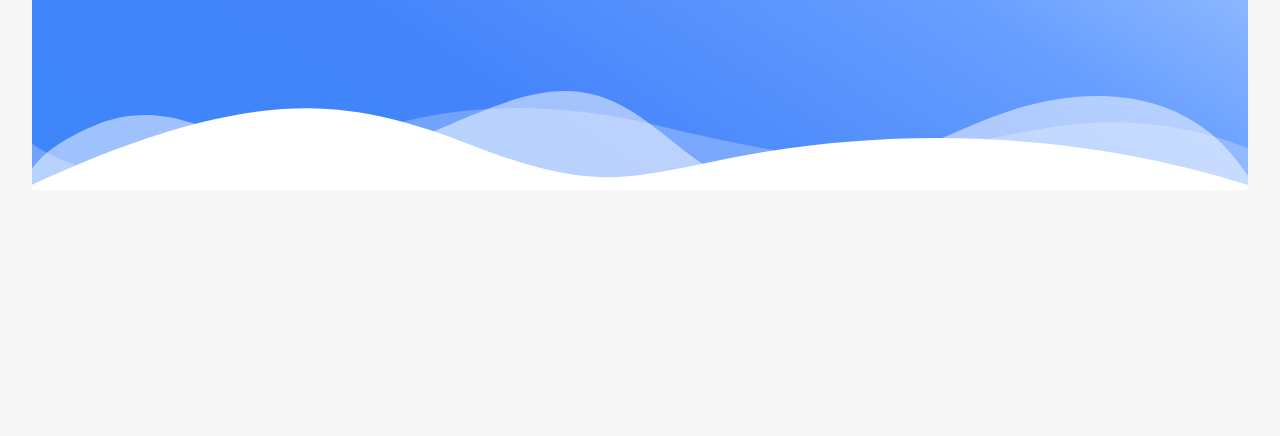
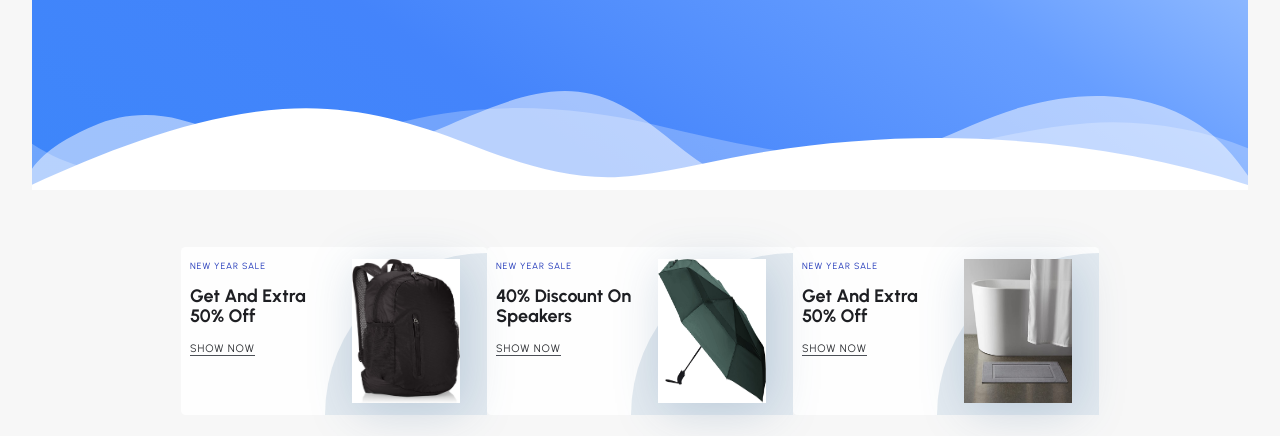
Before and after one commit to sajidmehmoodtariq30/E-Commerce, a website built with Vite: page index.html in a window 1280 px wide. Shown: the part 739-1175 px from the top of the page. Before the commit the page ends 929 px from the top, so only its background shows below. Built offline with nearby package versions, Linux system fonts and the light colour scheme; a web font is replaced by a local one.

Commit message:
extra product section added

```diff
--- a/index.html
+++ b/index.html
@@ -19,6 +19,7 @@
   <div id="app">
     <header id="section-navbar" class="section-navbar"></header>
     <main></main>
+    <section class="section-extra-product" id="section-extra-product"></section>
   </div>
 
   <script type="module" src="main.js"></script>
--- /dev/null
+++ b/src/JS/Components/extraProductSection.js
@@ -0,0 +1,40 @@
+import '../../Styles/components/extra-product-section.css'
+
+const extraProductSection = `
+    <div class="container grid grid-three--cols">
+        <div class="div-extra grid grid-two--cols">
+          <div class="extra-text">
+            <p>new year sale</p>
+            <h3>get and extra 50% off</h3>
+            <a href="#">Show now</a>
+          </div>
+          <div class="extra-img">
+            <img src="../../../public/images/products/backpack.jpg" alt="" />
+          </div>
+        </div>
+
+        <div class="div-extra grid grid-two--cols">
+          <div class="extra-text">
+            <p>new year sale</p>
+            <h3>40% discount on speakers</h3>
+            <a href="#">Show now</a>
+          </div>
+          <div class="extra-img">
+            <img src="../../../public/images/products/umbrella.jpg" alt="" />
+          </div>
+        </div>
+        <div class="div-extra grid grid-two--cols">
+          <div class="extra-text">
+            <p>new year sale</p>
+            <h3>get and extra 50% off</h3>
+            <a href="#">Show now</a>
+          </div>
+          <div class="extra-img">
+            <img src="../../../public/images/products/bathroom-rug.jpg" alt="" />
+          </div>
+        </div>
+      </div>
+`;
+
+
+export default extraProductSection
--- a/src/JS/pages/mainPage.js
+++ b/src/JS/pages/mainPage.js
@@ -1,7 +1,9 @@
 import '../../Styles/pages/main-page.css'
+
 import topHeader from '../Components/topHeader.js';
 import bottomHeader from '../Components/bottomHeader.js';
 import mainSection from '../Components/heroSection.js';
+import extraProductSection from '../Components/extraProductSection.js';
 
 const renderMainPage = () => {
     const navbar = document.getElementById('section-navbar');
@@ -17,6 +19,12 @@ const renderMainPage = () => {
     } else {
         console.error("Main element not found");
     }
+    const extraProduct = document.getElementById('section-extra-product');
+    if (extraProduct) {
+        extraProduct.innerHTML = extraProductSection;
+    } else {
+        console.error("Extra Product element element not found");
+    }
 };
 
 export default renderMainPage;
--- /dev/null
+++ b/src/Styles/components/extra-product-section.css
@@ -0,0 +1,75 @@
+.div-extra {
+    padding: 1.3rem 1rem;
+    background-color: var(--backgroundSecondary);
+    position: relative;
+
+    &::after {
+        content: "";
+        position: absolute;
+        right: 0;
+        bottom: 0;
+        width: 18rem;
+        height: 18rem;
+        border-radius: 30% 70% 70% 30% / 30% 30% 70% 70%;
+        border-radius: 100% 0% 0% 100% / 100% 0% 100% 0%;
+        background-color: var(--borderColor);
+        z-index: 1;
+    }
+
+    & p {
+        text-transform: uppercase;
+        font-size: 1rem;
+        color: #1f36b9;
+    }
+
+    & h3 {
+        font-size: 2rem;
+        text-transform: capitalize;
+        margin: 1.6rem 0 1.6rem 0;
+    }
+
+    & a {
+        text-transform: uppercase;
+        color: var(--buttonColor);
+        border-bottom: 0.1rem solid var(--secondaryColor);
+        font-size: 1.2rem;
+    }
+
+    & .extra-img {
+        display: flex;
+        justify-content: center;
+        align-items: center;
+        z-index: 2;
+
+        & img {
+            width: 12rem;
+            height: 16rem;
+            aspect-ratio: 4/3;
+            filter: drop-shadow(5px 8px 24px rgba(25, 76, 127, 0.2));
+            -webkit-filter: drop-shadow(5px 8px 24px rgba(25, 76, 127, 0.2));
+            mix-blend-mode: color-burn;
+        }
+    }
+
+    & img {
+        max-width: 100%;
+        width: 30%;
+        height: auto;
+    }
+}
+
+.grid-three-cols {
+    gap: 6.4rem;
+
+    & :div {
+        justify-self: left;
+    }
+}
+
+.div-extra {
+    border-radius: 0.5rem;
+    -webkit-border-radius: 0.5rem;
+    -moz-border-radius: 0.5rem;
+    -ms-border-radius: 0.5rem;
+    -o-border-radius: 0.5rem;
+}
```
